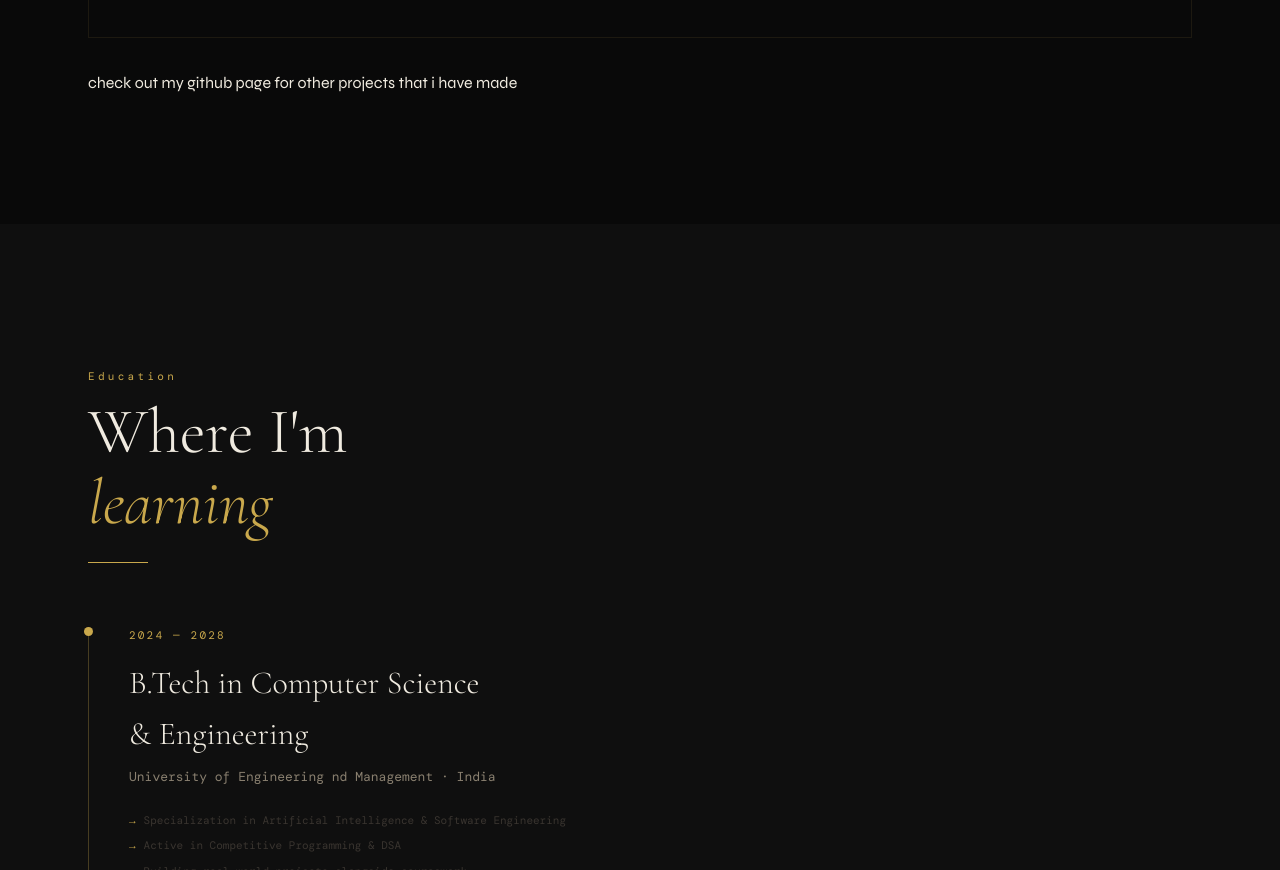
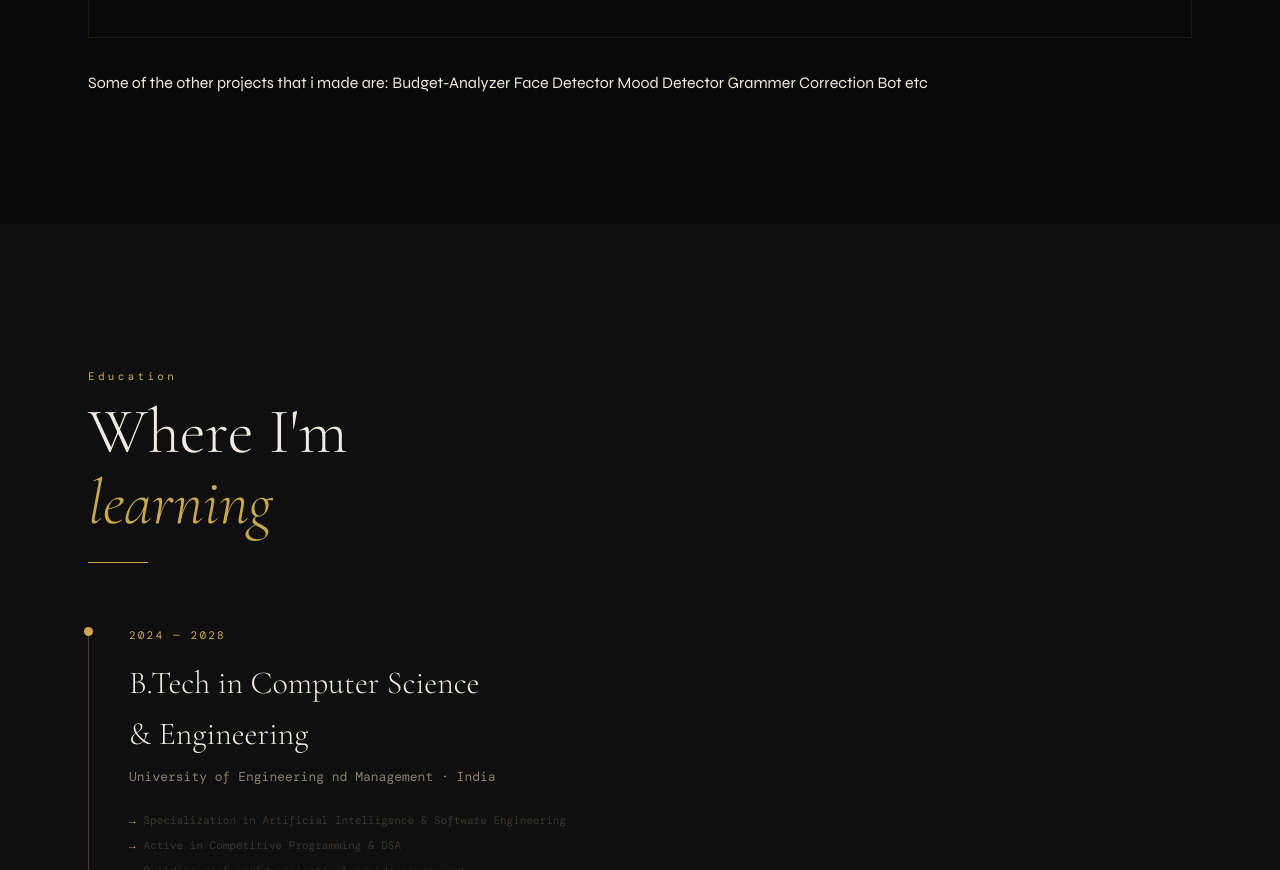
Before and after one commit to soham-code-stack/portfolio, a plain HTML site: page index.html in a window 1280 px wide. Shown: the part 4077-4947 px from the top of the page. Drawn offline with nearby package versions, Linux system fonts and the light colour scheme; a web font is replaced by a local one.

Commit message:
Update index.html

```diff
--- a/index.html
+++ b/index.html
@@ -364,7 +364,11 @@ footer{text-align:center;padding:2rem;font-family:var(--mono);font-size:10px;let
           <a href="https://soham-code-stack.github.io/Judiciary-Information-System/" target="_blank" class="project-link" style="color:var(--gold);border:1px solid var(--gold-border);padding:.3rem .75rem;font-size:10px">Live Demo <span class="project-link-arrow">↗</span></a>
         </div>
       </div>
-      <p> check out my github page for other projects that i have made</p>
+      <p>Some of the other projects that i made are:
+          Budget-Analyzer
+          Face Detector
+          Mood Detector
+          Grammer Correction Bot etc</p>
     </div>
   </div>
 </section>
```
